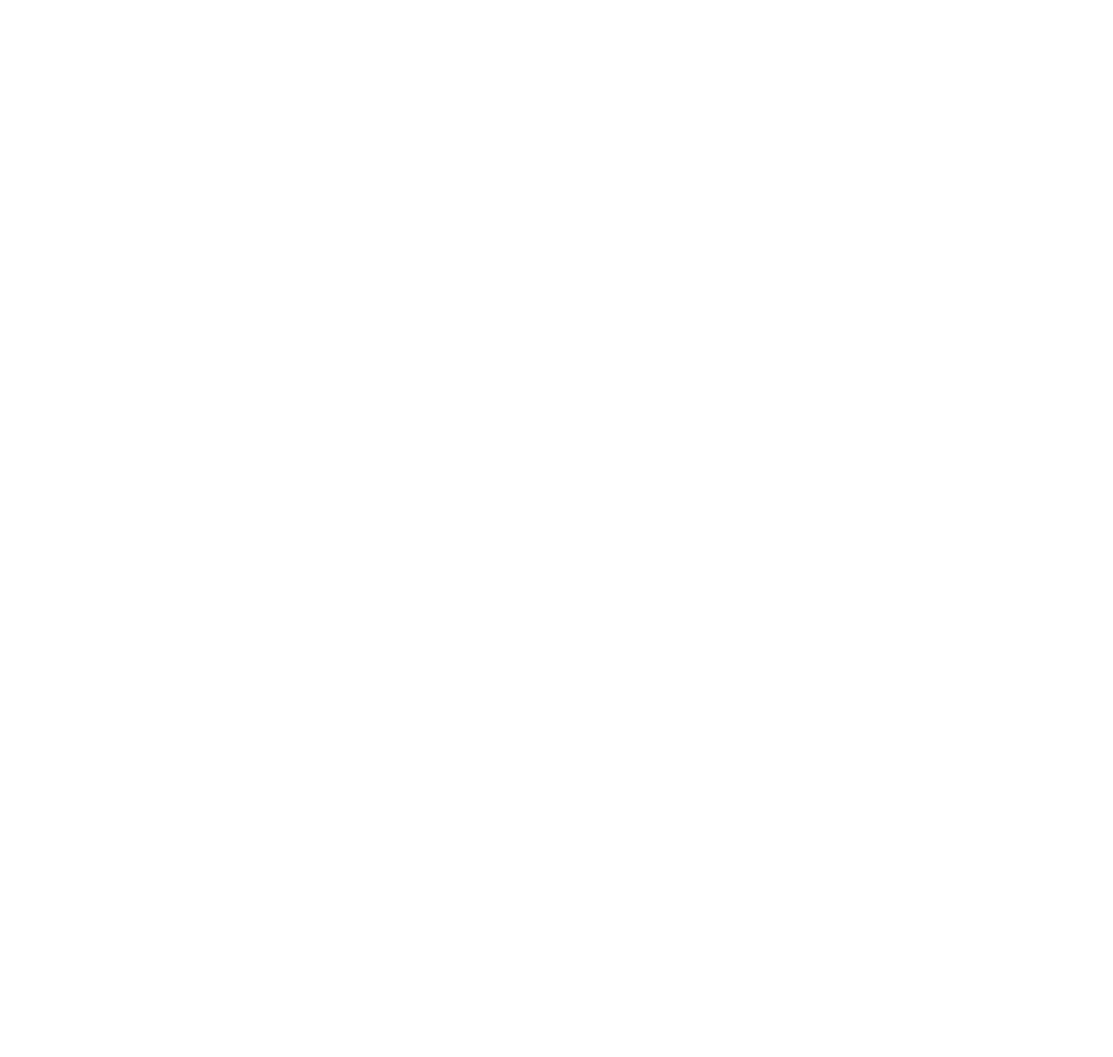
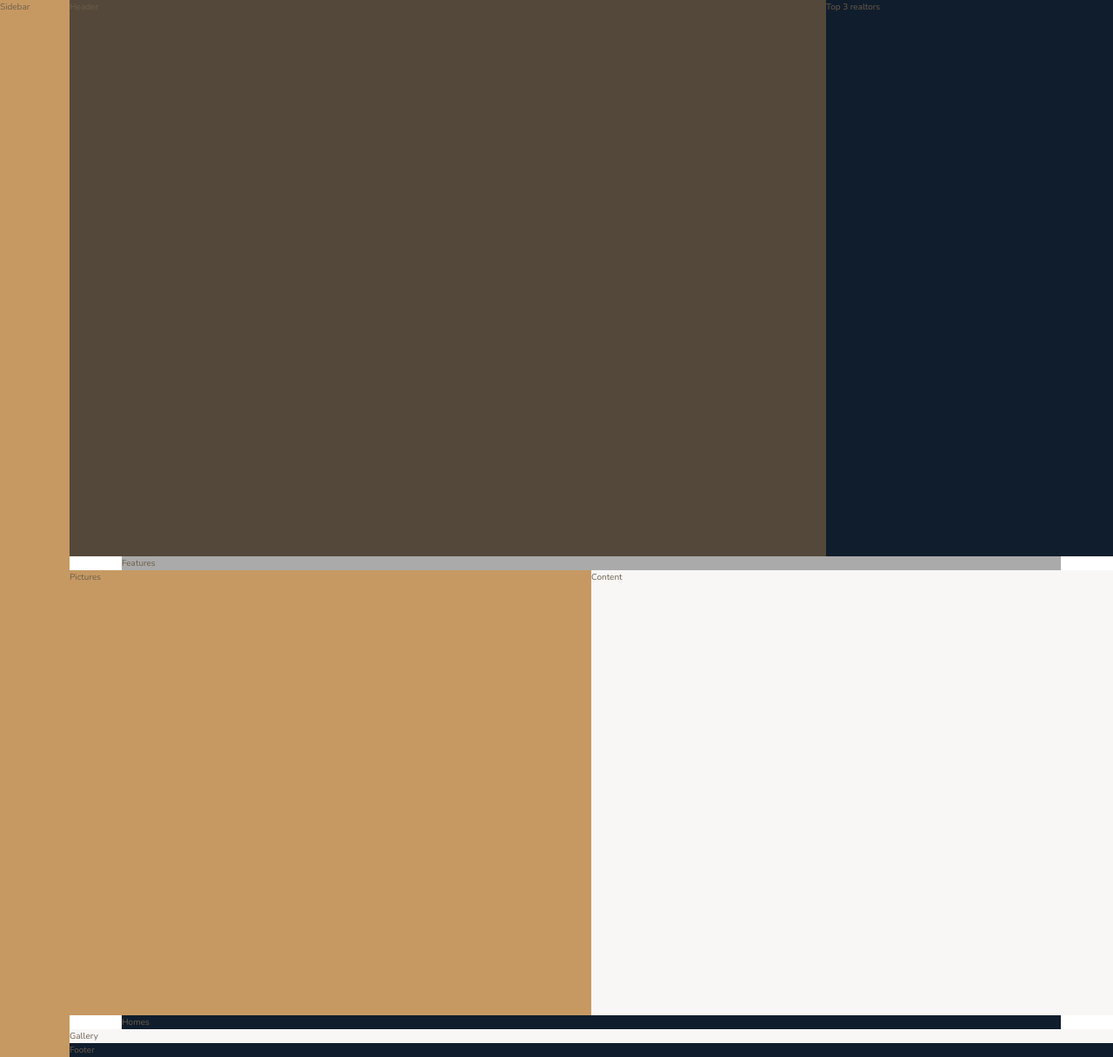
Before and after one commit to Praffulsingh9/CSS-HTML-WEBPAGES-USING-SASS, a website: page Nexter Project/index.html in a window 1280 px wide. Shown: the whole page at 87% size. Before the commit the page ends 800 px from the top, so only its background shows below. Drawn offline with nearby package versions, Linux system fonts and the light colour scheme.

Commit message:
Implemented Overall layout of the web app

```diff
--- a/Nexter Project/index.html
+++ b/Nexter Project/index.html
@@ -1,5 +1,6 @@
 <!DOCTYPE html>
 <html lang="en">
+
 <head>
     <meta charset="UTF-8">
     <meta name="viewport" content="width=device-width, initial-scale=1.0">
@@ -11,7 +12,35 @@
 
     <title>nexter &mdash; your home, your freedom</title>
 </head>
+
 <body class="container">
+    <div class="sidebar">
+        Sidebar
+    </div>
+    <header class="header">
+        Header
+    </header>
+    <div class="realtors">
+        Top 3 realtors
+    </div>
+    <section class="features">
+        Features
+    </section>
+    <div class="story__pictures">
+        Pictures
+    </div>
+    <div class="story__content">
+        Content
+    </div>
+    <section class="homes">
+        Homes
+    </section>
+    <seection class="gallery">
+        Gallery
+    </seection>
+    <footer class="footer">
+        Footer
+    </footer>
+</body>
 
-    </body>
 </html>
--- a/Nexter Project/sass/_base.scss
+++ b/Nexter Project/sass/_base.scss
@@ -11,20 +11,22 @@ $color-grey-dark-1: #54483A;
 $color-grey-dark-2: #6D5D4B;
 
 // FONT VARIABLES
-$font-primary: 'Nunito', sans-serif;
-$font-display: 'Josefin Sans', sans-serif;
+$font-primary: 'Nunito',
+sans-serif;
+$font-display: 'Josefin Sans',
+sans-serif;
 
 *,
 *::before,
 *::after {
-    margin: 0;
-    padding: 0;
-    box-sizing: inherit;
+  margin: 0;
+  padding: 0;
+  box-sizing: inherit;
 }
 
 html {
-    box-sizing: border-box;
-    font-size: 62.5%; // 10px/16px = 62.5% -> 1rem = 10px
+  box-sizing: border-box;
+  font-size: 62.5%; // 10px/16px = 62.5% -> 1rem = 10px
 }
 
 body {
@@ -33,3 +35,9 @@ body {
   font-weight: 300;
   line-height: 1.6;
 }
+
+.container {
+  display: grid;
+  grid-template-rows: 80vh min-content 40vw repeat(3, min-content);
+  grid-template-columns: [sidebar-start] 8rem [sidebar-end full-start] minmax(6rem, 1fr) [center-start]repeat(8, [col-start] minmax(min-content, 14rem) [col-end]) [center-end] minmax(6rem, 1fr) [full-end];
+}
--- a/Nexter Project/sass/_features.scss
+++ b/Nexter Project/sass/_features.scss
@@ -0,0 +1,4 @@
+.features {
+  background-color: $color-grey-light-2;
+  grid-column: center-start / center-end;
+}
--- a/Nexter Project/sass/_footer.scss
+++ b/Nexter Project/sass/_footer.scss
@@ -0,0 +1,4 @@
+.footer {
+  background-color: $color-secondary;
+  grid-column: full-start / full-end;
+}
--- a/Nexter Project/sass/_gallery.scss
+++ b/Nexter Project/sass/_gallery.scss
@@ -0,0 +1,4 @@
+.gallery {
+  background-color: $color-grey-light-1;
+  grid-column: full-start / full-end;
+}
--- a/Nexter Project/sass/_header.scss
+++ b/Nexter Project/sass/_header.scss
@@ -0,0 +1,4 @@
+.header {
+  background-color: $color-grey-dark-1;
+  grid-column: full-start / col-end 6;
+}
--- a/Nexter Project/sass/_homes.scss
+++ b/Nexter Project/sass/_homes.scss
@@ -0,0 +1,4 @@
+.homes {
+  background-color: $color-secondary;
+  grid-column: center-start / center-end;
+}
--- a/Nexter Project/sass/_realtors.scss
+++ b/Nexter Project/sass/_realtors.scss
@@ -0,0 +1,4 @@
+.realtors {
+  background-color: $color-secondary;
+  grid-column: col-start 7 / full-end;
+}
--- a/Nexter Project/sass/_sidebar.scss
+++ b/Nexter Project/sass/_sidebar.scss
@@ -0,0 +1,5 @@
+.sidebar {
+  background-color: $color-primary;
+  grid-column: sidebar-start / sidebar-end;
+  grid-row: 1 / -1;
+}
--- a/Nexter Project/sass/_story.scss
+++ b/Nexter Project/sass/_story.scss
@@ -0,0 +1,11 @@
+.story {
+  &__pictures {
+    background-color: $color-primary;
+    grid-column: full-start / col-end 4;
+  }
+
+  &__content {
+    background-color: $color-grey-light-1;
+    grid-column: col-start 5 / full-end;
+  }
+}
```
Also changed, not shown: Nexter Project/css/style.css. Lines whose indentation alone changed are shown as unchanged.
